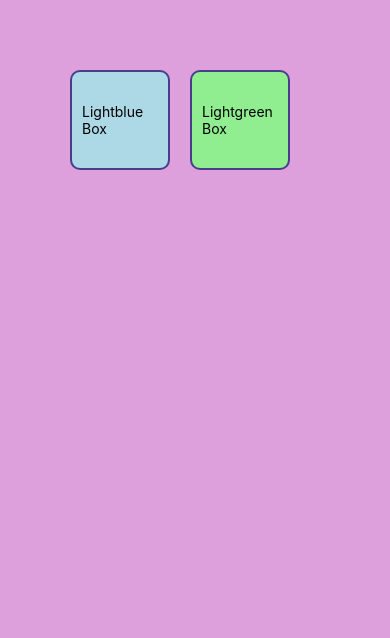
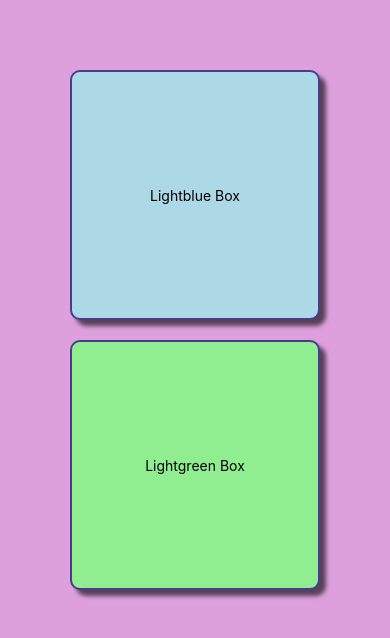
Before and after one commit to Chimezie1283/React-Native, a React Native app: screen / in a window 390 px wide. Shown: the top 638 px of the page. Built offline with nearby package versions, Linux system fonts and the light colour scheme.

Commit message:
styles-shadow

```diff
--- a/App.js
+++ b/App.js
@@ -3,10 +3,10 @@ import { View, Text, StyleSheet } from 'react-native';
 export default function App() {
   return (
     <View style={ styles.container }>
-      <View style={[ styles.lightblueBg , styles.Box ]}>
+      <View style={[ styles.lightblueBg , styles.Box, styles.boxShadow, styles.andriodShadow ]}>
         <Text>Lightblue Box</Text>
       </View>
-      <View style={[ styles.lightgreenBg, styles.Box ]}>
+      <View style={[ styles.lightgreenBg, styles.Box, styles.boxShadow, styles.andriodShadow ]}>
         <Text>Lightgreen Box</Text>
       </View>
     </View>
@@ -18,15 +18,14 @@ const styles = StyleSheet.create({
     flex: 1,
     backgroundColor: "plum",
     padding: 60,
-    flexDirection: "row",
   },
   title: {
     fontSize: 30,
     color: "darkslateblue",
   },
   Box: {
-    width: 100,
-    height: 100,
+    width: 250,
+    height: 250,
     padding: 10,
     margin: 10,
     borderRadius: 10,
@@ -41,4 +40,16 @@ const styles = StyleSheet.create({
   lightgreenBg: {
     backgroundColor: "lightgreen",
   },
+  boxShadow: {
+    shadowColor: "black",
+    shadowOffset: {
+      width: 6,
+      height: 6
+    },
+    shadowOpacity: 0.6,
+    shadowRadius: 4,
+  },
+  andriodShadow: {
+    elevation: 10,
+  },
 });
```
